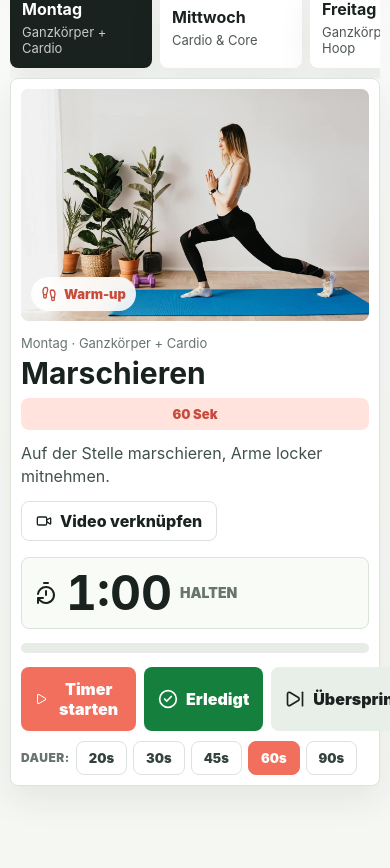
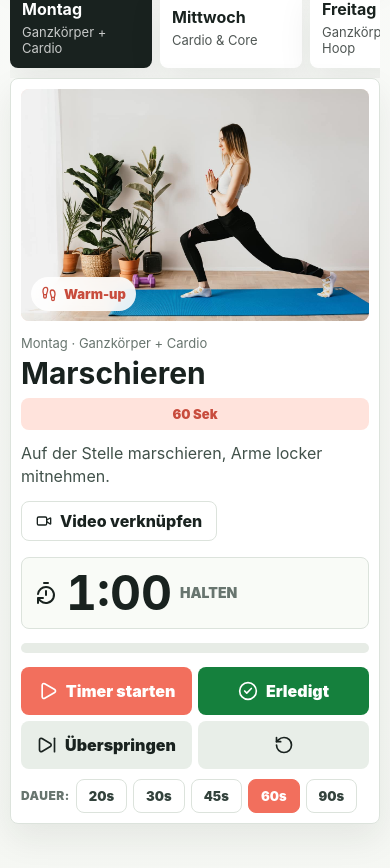
Before and after one commit to Deathcrusher/Fitness-App, a React (Vite) app: page / in a window 390 px wide. Shown: the part 919-1787 px from the top of the page. Built offline with nearby package versions, Linux system fonts and the light colour scheme.

Commit message:
Keep mobile training controls within viewport

```diff
--- a/src/styles.css
+++ b/src/styles.css
@@ -1291,6 +1291,32 @@ button.doneAction {
     justify-content: center;
   }
 
+  .controls {
+    gap: 6px;
+  }
+
+  .controls button,
+  .primaryAction {
+    min-width: 0;
+    padding: 10px 8px;
+  }
+
+  .workControls,
+  .exerciseControls {
+    grid-template-columns: repeat(2, minmax(0, 1fr));
+  }
+
+  .pauseControls {
+    grid-template-columns: minmax(0, 1fr) minmax(0, 1fr) 42px;
+  }
+
+  .controls.startResetControls {
+    grid-template-columns: minmax(0, 1fr) 42px;
+  }
+
+  .iconAction {
+    width: 100%;
+  }
 
   .timerPanel {
     min-width: 0;
```
